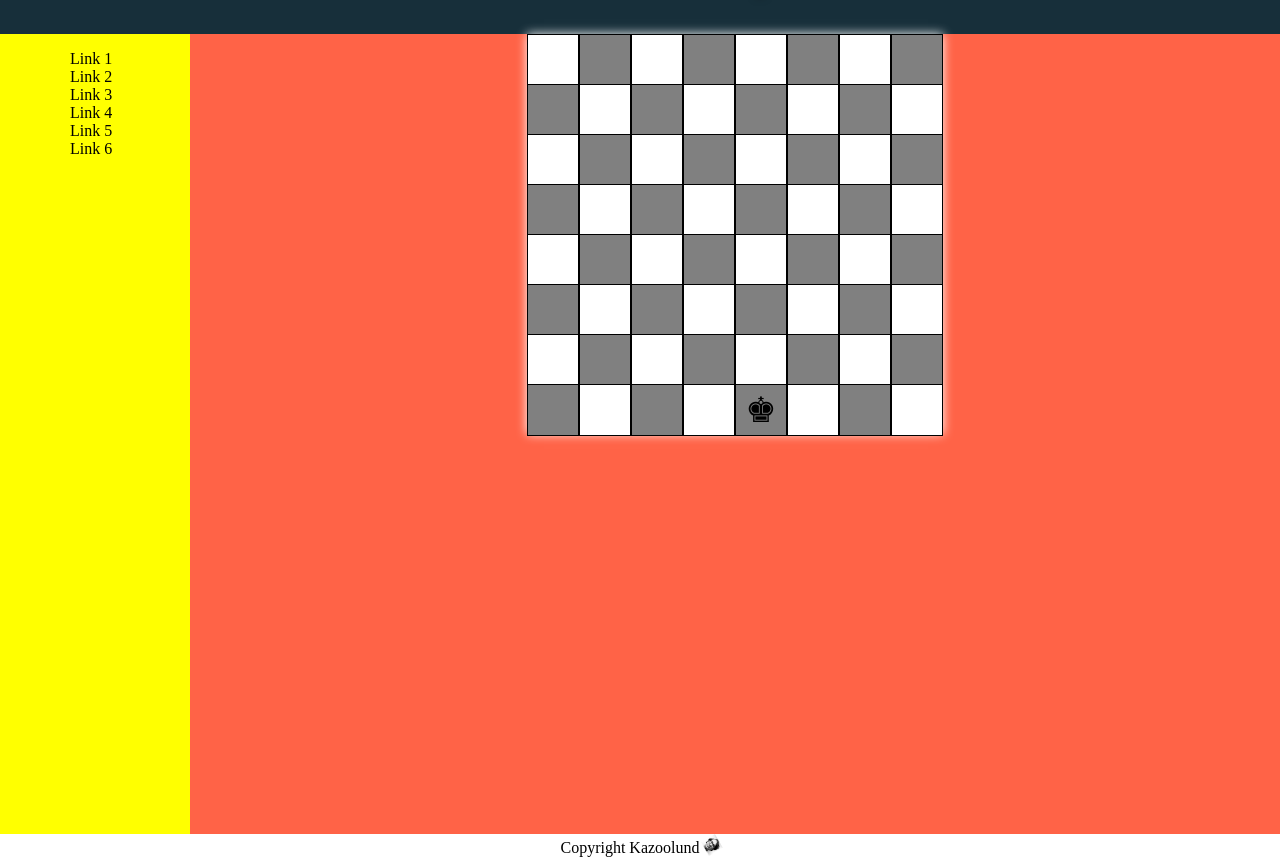
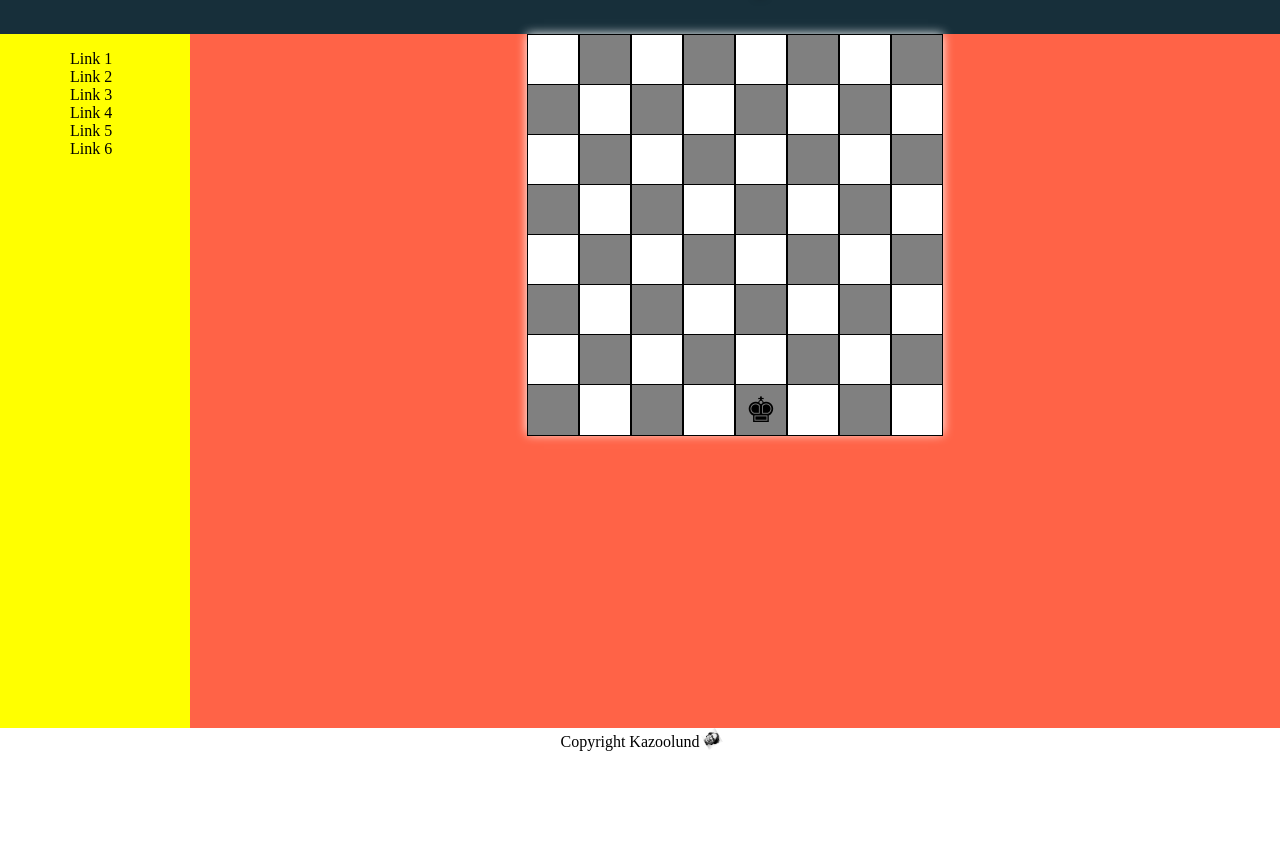
Before and after one commit to Kazoolund/Kazoolund.github.io, a plain HTML site: page index.html in a window 1280 px wide. Shown: the part 46-906 px from the top of the page. After the commit the page ends 800 px from the top, so only its background shows below. Drawn offline with Linux system fonts and the light colour scheme.

Commit message:
fixed body size

```diff
--- a/mystyle.css
+++ b/mystyle.css
@@ -4,6 +4,8 @@ html{
 }
 
 body{
+    display: flex;
+    flex-direction: column;
     padding: 0px;
     height: 100%;
     margin: 0;
@@ -28,7 +30,6 @@ nav{
 
 
 #content{
-    height: 100%;
     flex: 1;
     display: flex;
     flex-direction: row;
```
